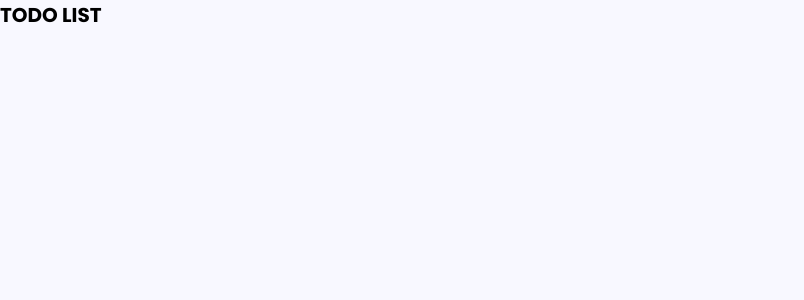
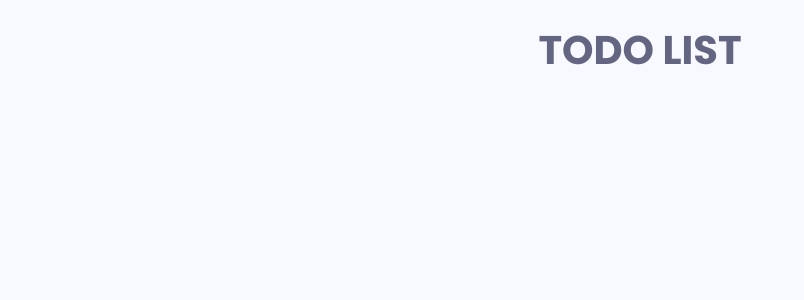
Before and after one commit to Ayon-SSP/react-redux-todo-app, a React (Create React App) app: page / in a window 1280 px wide. Shown: the top 300 px of the page, without its empty margins (0-804 px from the left). Built offline with nearby package versions, Linux system fonts and the light colour scheme.

Commit message:
feat: PageTitle and sass
1. Added sass
2. PageTitle

```diff
--- a/package.json
+++ b/package.json
@@ -10,6 +10,7 @@
     "react": "^18.3.1",
     "react-dom": "^18.3.1",
     "react-scripts": "5.0.1",
+    "sass": "^1.77.1",
     "web-vitals": "^2.1.4"
   },
   "scripts": {
--- a/src/App.js
+++ b/src/App.js
@@ -1,12 +1,13 @@
 import React from 'react';
+import PageTitle from './components/PageTitle';
 
 function App() {
   return (
-    <div className="App">
-      <>
-        <h1>TODO LIST</h1>
-      </>
-    </div>
+    <>
+      <div className="container">
+        <PageTitle>TODO List</PageTitle>
+      </div>
+    </>
   );
 }
 
--- /dev/null
+++ b/src/components/PageTitle.jsx
@@ -0,0 +1,12 @@
+import React from 'react';
+import styles from '../styles/modules/title.module.scss';
+
+function PageTitle({ children, ...rest }) {
+  return (
+    <p className={styles.title} {...rest}>
+      {children}
+    </p>
+  );
+}
+
+export default PageTitle;
--- /dev/null
+++ b/src/styles/modules/title.module.scss
@@ -0,0 +1,17 @@
+@import '../mixins';
+.title {
+	display: inline-block;
+	width: 100%;
+	font-family: 'Poppins';
+	font-size: 4rem;
+	font-weight: 700;
+	text-transform: uppercase;
+	text-align: center;
+	margin: 0 auto;
+	margin-top: 2rem;
+	margin-bottom: 1.5rem;
+	color: var(--black-1);
+	@include smallDeviceSize {
+		font-size: 3rem;
+	}
+}
```
Also changed, not shown: 1 other file (tests, documents, lock files or other folders).
